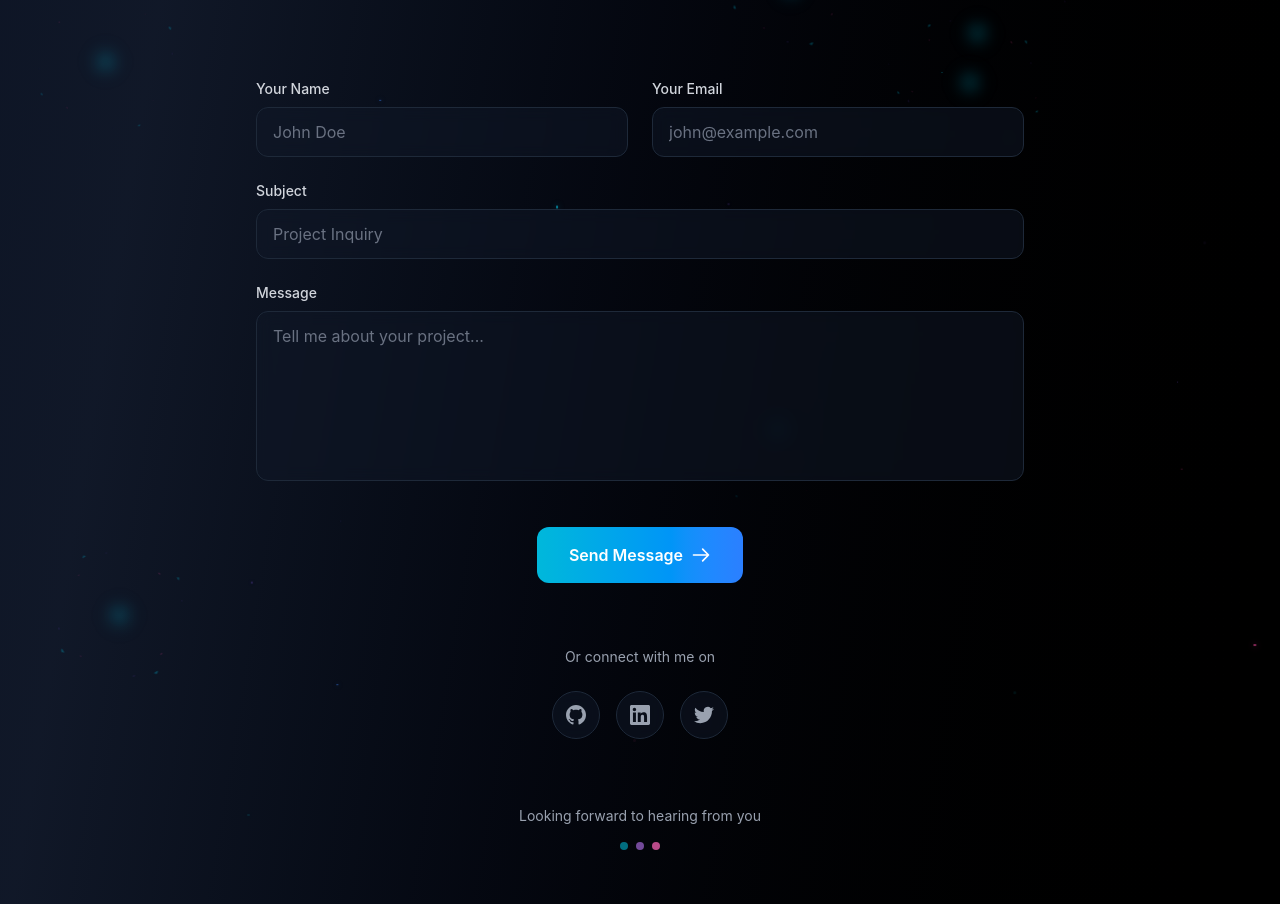
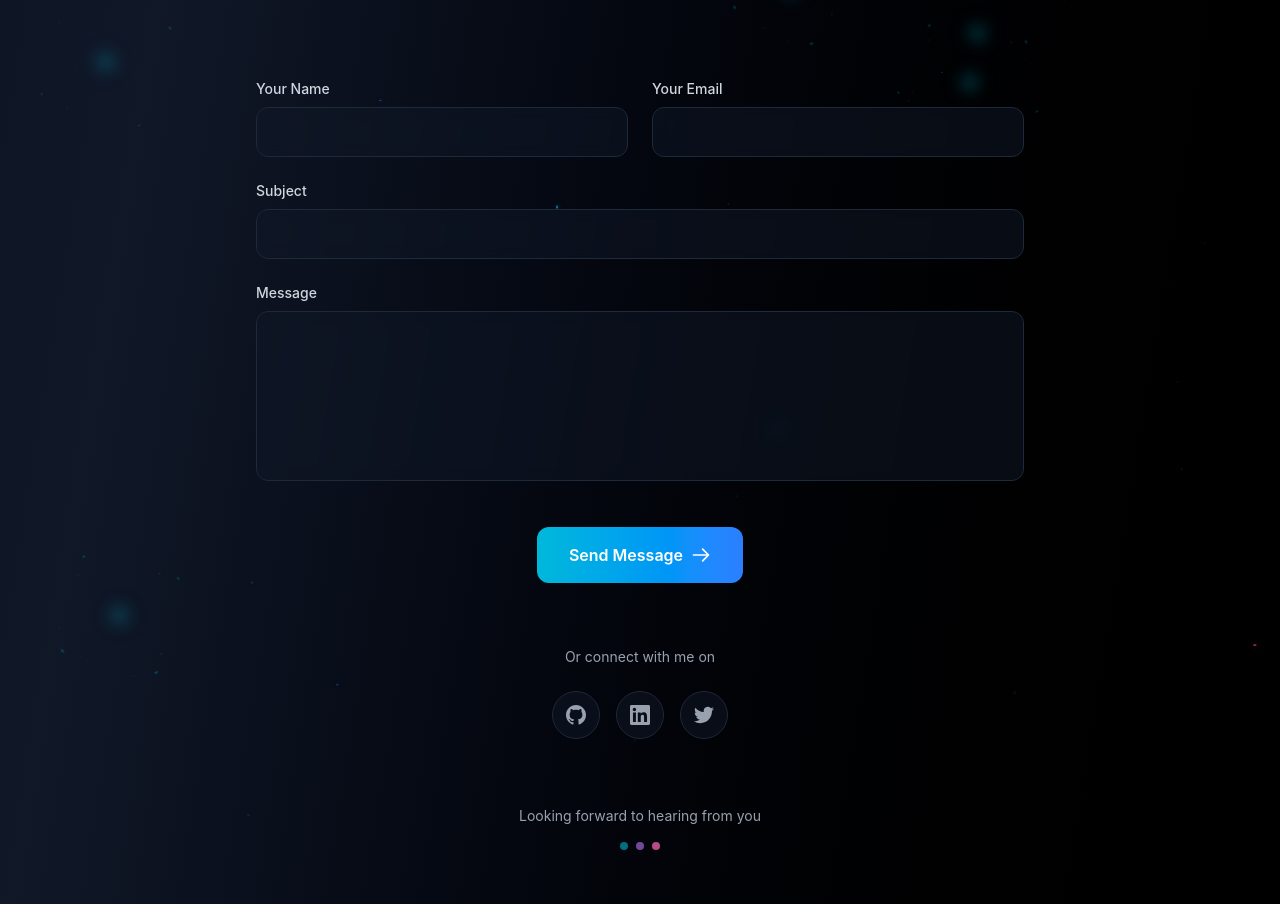
Before and after one commit to robertterquin/personal-portfolio, a React (Vite) app in the folder portfolio_v2/: page / in a window 1280 px wide. Shown: the part 6828-7732 px from the top of the page. Built offline with nearby package versions, Linux system fonts and the light colour scheme.

Commit message:
feat: remove placeholder text from contact form inputs

```diff
--- a/portfolio_v2/src/pages/Contact/Contact.jsx
+++ b/portfolio_v2/src/pages/Contact/Contact.jsx
@@ -222,7 +222,6 @@ const Contact = () => {
                     onChange={handleChange}
                     required
                     className="w-full px-4 py-3 bg-gray-900/50 border border-gray-800 rounded-xl text-white placeholder-gray-500 focus:outline-none focus:ring-2 focus:ring-cyan-500/50 focus:border-cyan-500/50 transition-all backdrop-blur-sm"
-                    placeholder="John Doe"
                   />
                 </div>
                 <div>
@@ -237,7 +236,6 @@ const Contact = () => {
                     onChange={handleChange}
                     required
                     className="w-full px-4 py-3 bg-gray-900/50 border border-gray-800 rounded-xl text-white placeholder-gray-500 focus:outline-none focus:ring-2 focus:ring-cyan-500/50 focus:border-cyan-500/50 transition-all backdrop-blur-sm"
-                    placeholder="john@example.com"
                   />
                 </div>
               </div>
@@ -255,7 +253,6 @@ const Contact = () => {
                   onChange={handleChange}
                   required
                   className="w-full px-4 py-3 bg-gray-900/50 border border-gray-800 rounded-xl text-white placeholder-gray-500 focus:outline-none focus:ring-2 focus:ring-cyan-500/50 focus:border-cyan-500/50 transition-all backdrop-blur-sm"
-                  placeholder="Project Inquiry"
                 />
               </div>
 
@@ -272,7 +269,6 @@ const Contact = () => {
                   required
                   rows={6}
                   className="w-full px-4 py-3 bg-gray-900/50 border border-gray-800 rounded-xl text-white placeholder-gray-500 focus:outline-none focus:ring-2 focus:ring-cyan-500/50 focus:border-cyan-500/50 transition-all backdrop-blur-sm resize-none"
-                  placeholder="Tell me about your project..."
                 ></textarea>
               </div>
 
```
